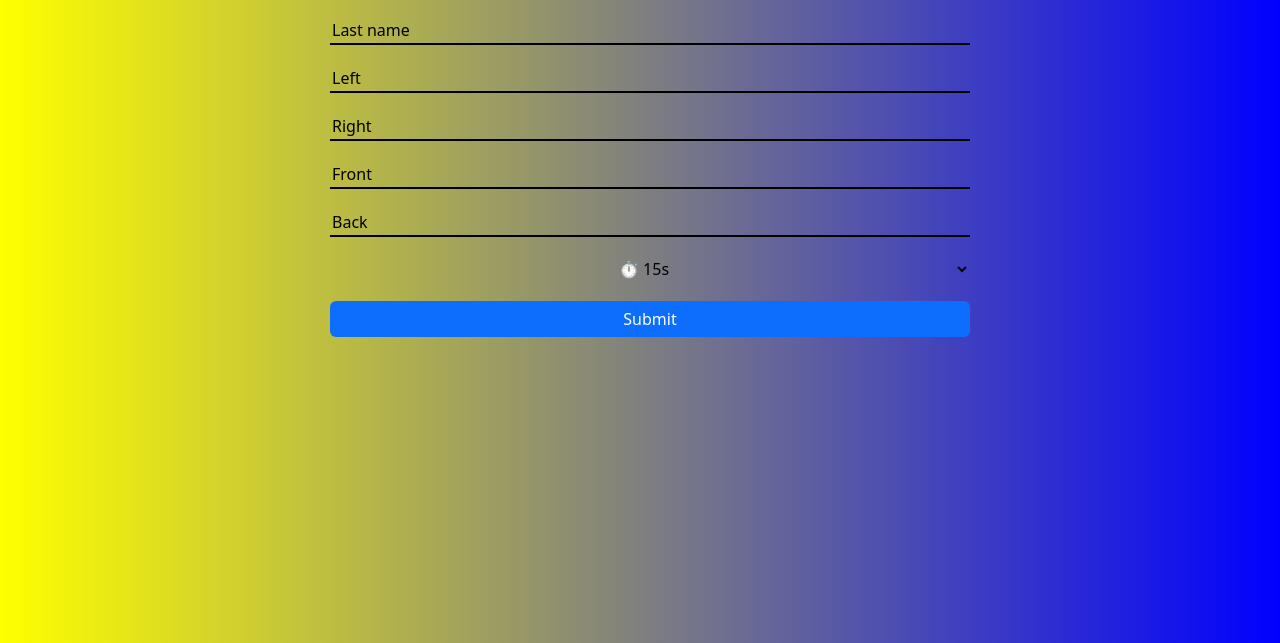
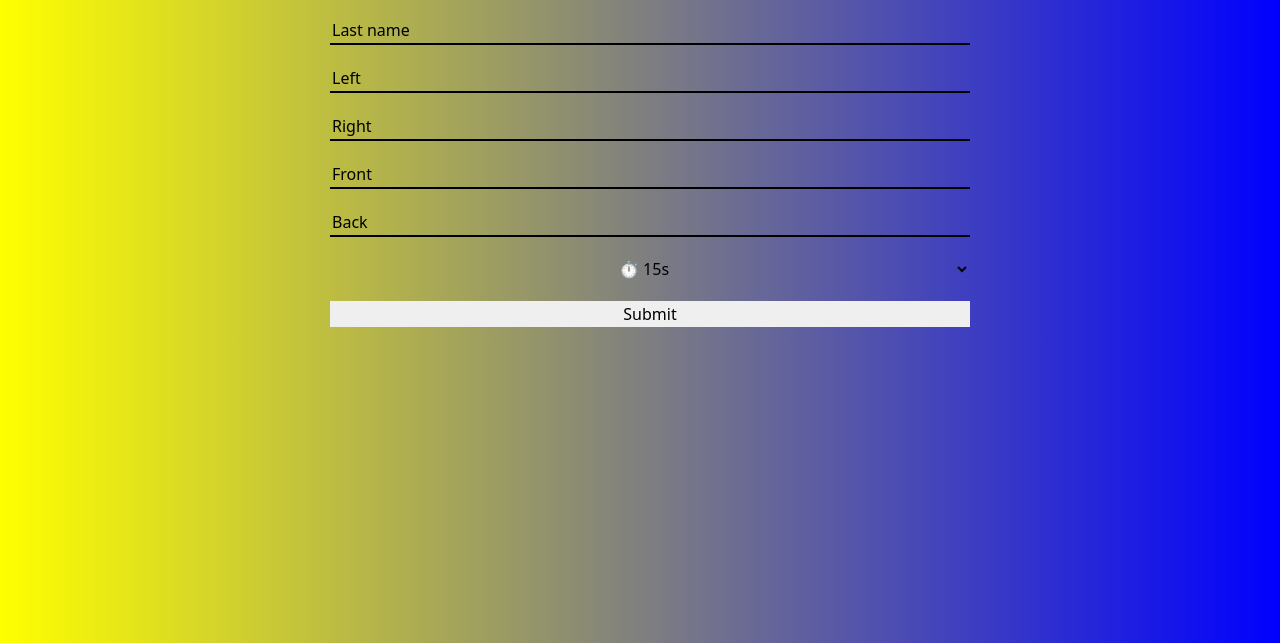
Before and after one commit to Ramo0o/Speed_ball_tracker, a website: page public/tracker.html in a window 1280 px wide. Shown: the part 157-800 px from the top of the page. Drawn offline with nearby package versions, Linux system fonts and the light colour scheme.

Commit message:
Update tracker.html

```diff
--- a/public/tracker.html
+++ b/public/tracker.html
@@ -31,7 +31,7 @@
             <option value="30">⏱️ 30s</option>
             <option value="60">⏱️ 60s</option>
         </select>
-        <button id ="submit" type="submit" class="btn btn-primary">Submit</button>
+        <button id ="submit" type="submit">Submit</button>
     </div>
     </div>
     <script src="tracker.js"  type="module"></script>
```
